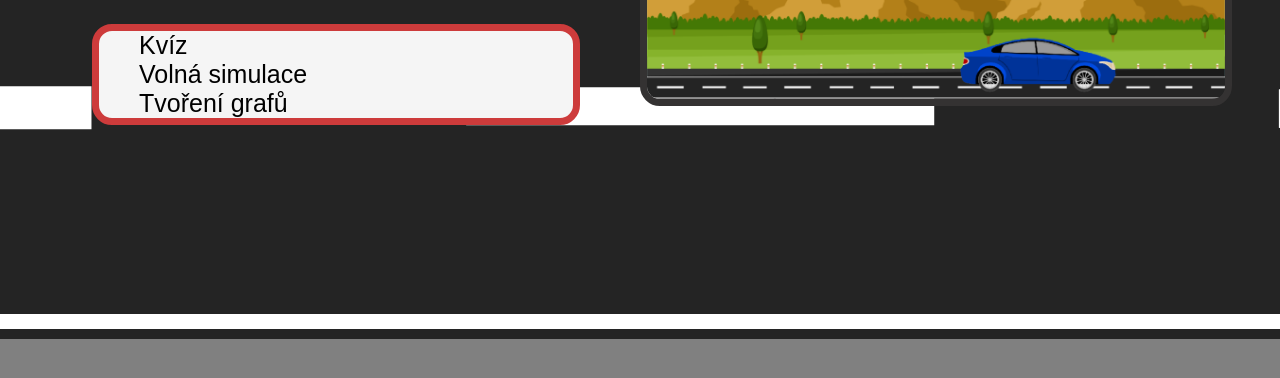
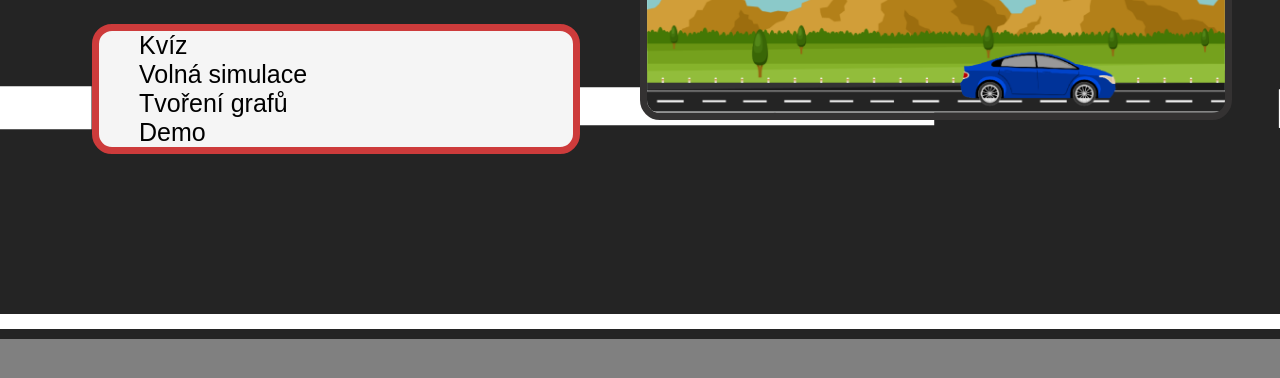
Before and after one commit to d4vid-username/sin-projekt, a plain HTML site: page index.html in a window 1280 px wide. Shown: the part 286-664 px from the top of the page. Drawn offline with Linux system fonts and the light colour scheme.

Commit message:
Update index.html

```diff
--- a/index.html
+++ b/index.html
@@ -26,7 +26,7 @@
             <li><a href="simulace.html?mod=1">Kvíz</a></li>
             <li><a href="simulace.html?mod=2">Volná simulace</a></li>
             <li><a href="simulace.html?mod=3">Tvoření grafů</a></li>
-            <!--<li><a href="simulace.html">Demo</a></li>-->
+            <li><a href="simulace.html">Demo</a></li>
         </ul>
     </main>
     <div class="center">
```
